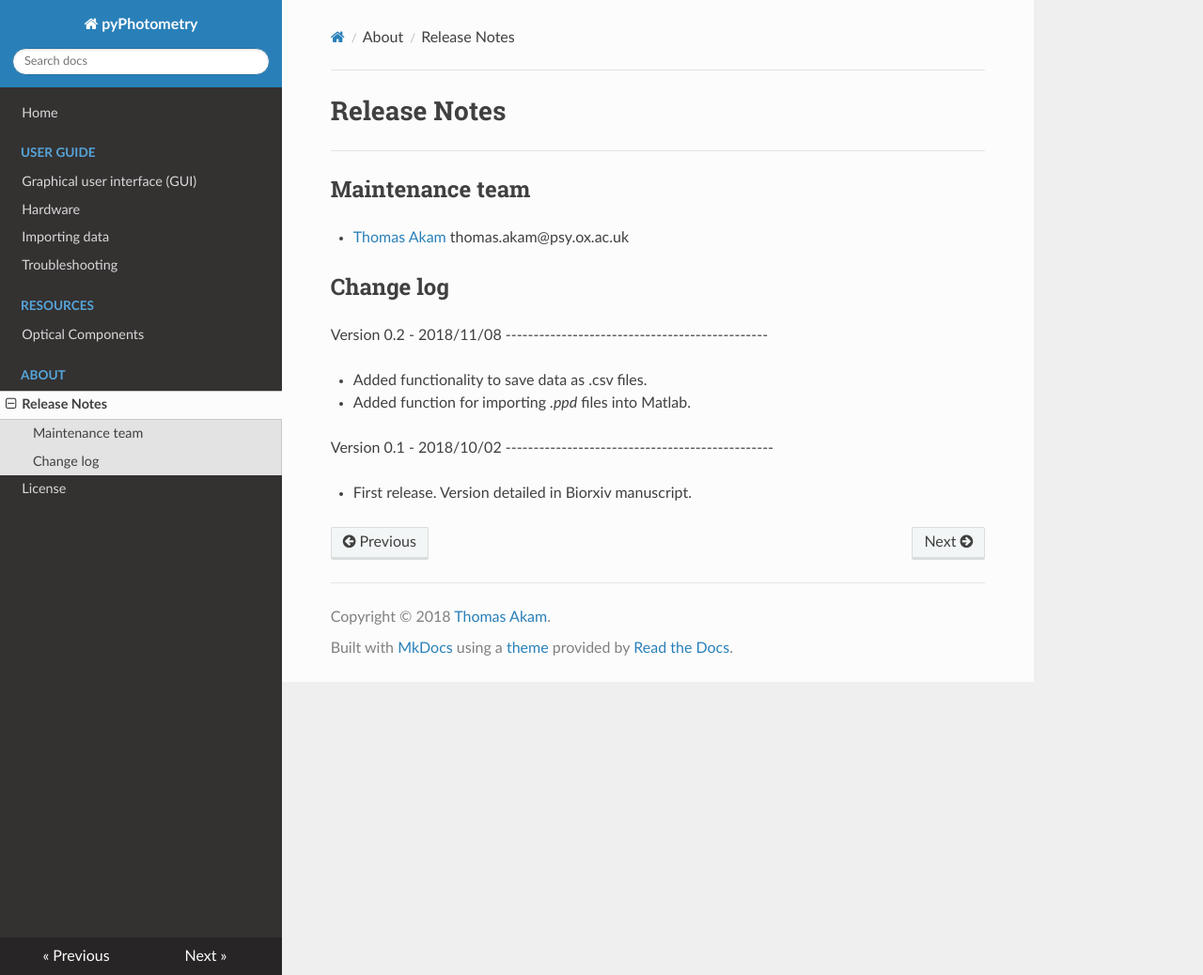
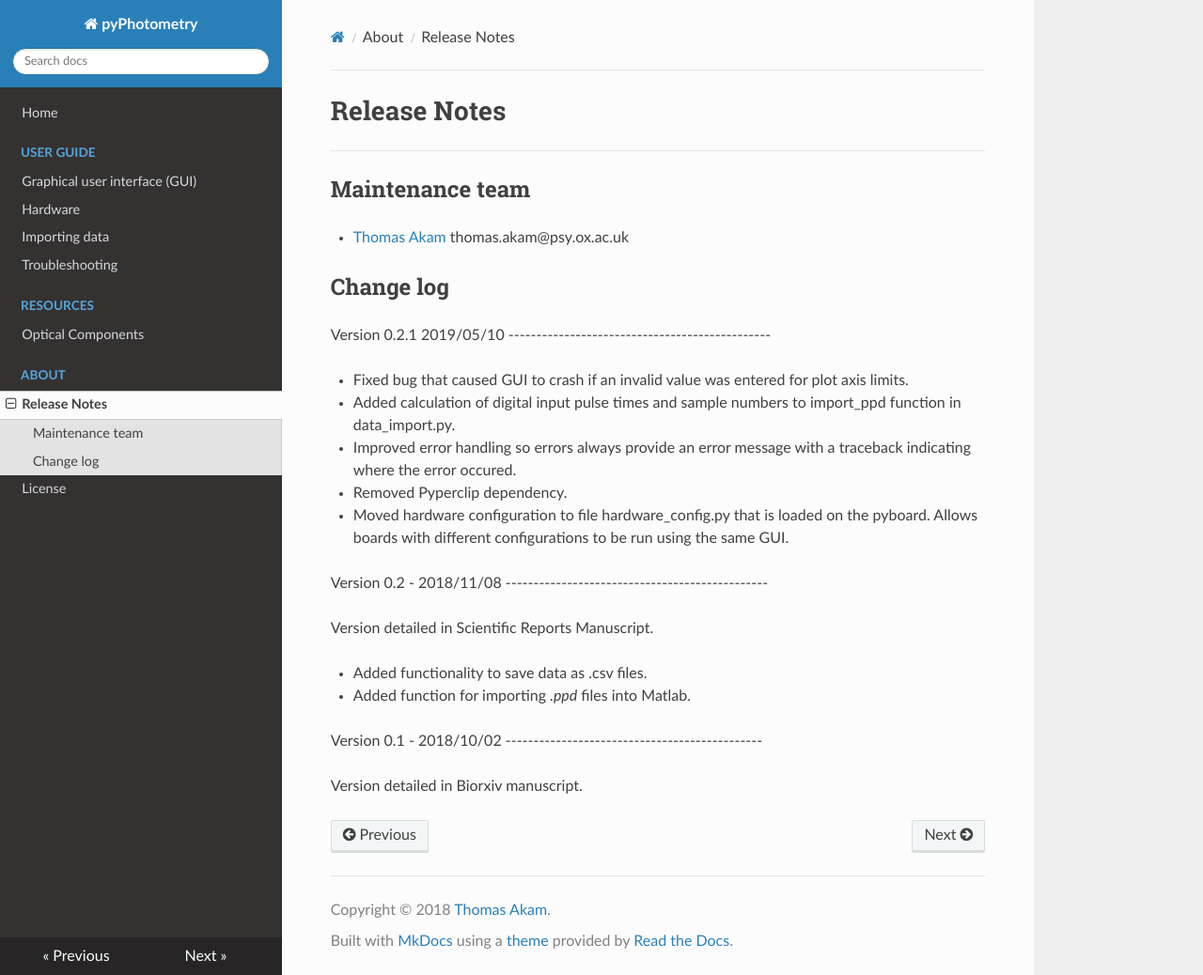
Before and after one commit to pyPhotometry/docs, an MkDocs documentation site: the page built from docs/about/release-notes.md, in a window 1280 px wide and 1038 px high. Shown: the whole window at 94% size. Built offline with MkDocs 1.6.1, drawn with Linux system fonts in a browser that asks for light colours; nearby versions of some CDN libraries.

Commit message:
- Updated docs for version 0.2.1

```diff
--- a/docs/about/release-notes.md
+++ b/docs/about/release-notes.md
@@ -8,12 +8,31 @@
 
 ## Change log
 
+Version 0.2.1 2019/05/10 -----------------------------------------------
+
+- Fixed bug that caused GUI to crash if an invalid value was entered for
+  plot axis limits.
+
+- Added calculation of digital input pulse times and sample numbers to
+  import_ppd function in data_import.py.
+
+- Improved error handling so errors always provide an error message
+  with a traceback indicating where the error occured.
+
+- Removed Pyperclip dependency.
+
+- Moved hardware configuration to file hardware_config.py that is loaded
+  on the pyboard.  Allows boards with different configurations to be
+  run using the same GUI.
+
 Version 0.2 - 2018/11/08 -----------------------------------------------
+
+Version detailed in Scientific Reports Manuscript.
 
 - Added functionality to save data as .csv files.
 
 - Added function for importing *.ppd* files into Matlab.
 
-Version 0.1 -  2018/10/02 ------------------------------------------------
+Version 0.1 -  2018/10/02 ----------------------------------------------
 
-- First release.  Version detailed in Biorxiv manuscript.
+Version detailed in Biorxiv manuscript.
```
Also changed, not shown: docs/index.md (+1 -3 lines), docs/user-guide/importing-data.md (+3 -1 lines).
